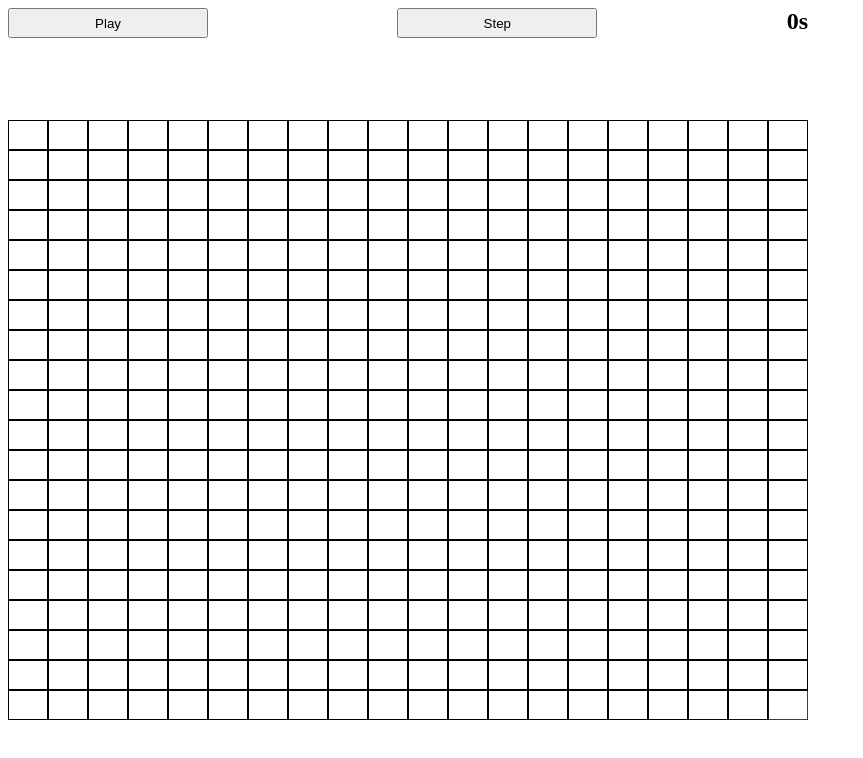
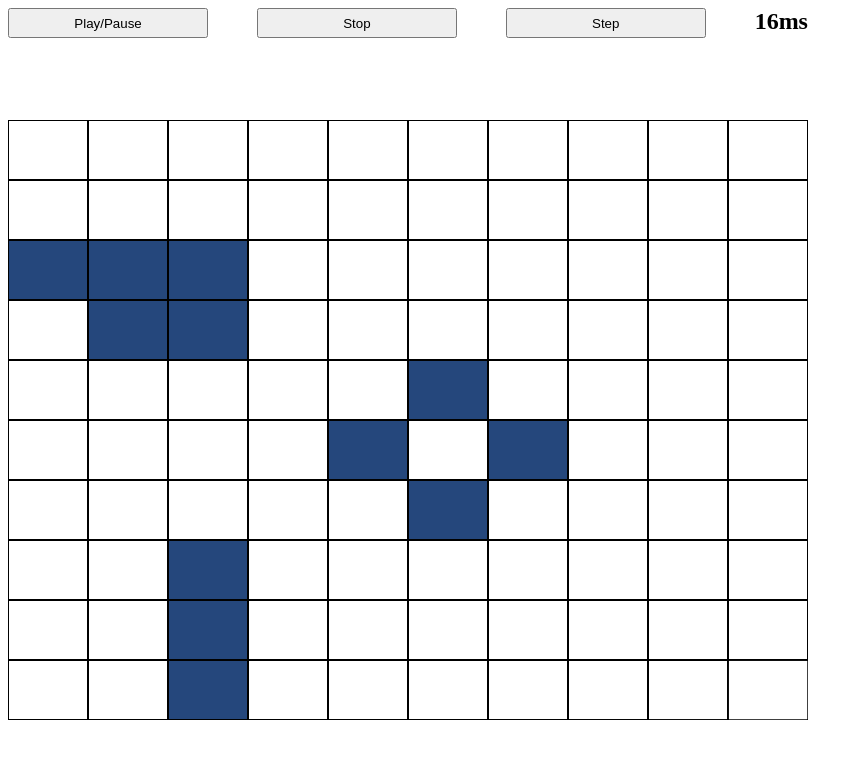
Before and after one commit to aparolin/game-of-life-js, a website with bundled scripts: page public/index.html in a window 1280 px wide. Both pictures are taken after a click on the button "Step". Shown: the whole page, without its empty margins (0-863 px from the left). Built offline with nearby package versions, Linux system fonts and the light colour scheme.

Commit message:
adjust clock + bugs

```diff
--- /dev/null
+++ b/public/Clock.js
@@ -0,0 +1,38 @@
+export default class Clock {
+  constructor() {
+    this._clock = document.getElementById('clock');
+    this._state = 'stopped';
+  }
+
+  start() {
+    this._state = 'running';
+    this._gameStartedAt = new Date();
+    this._update();
+  }
+
+  _update() {
+    const msElapsed = new Date() - this._gameStartedAt;
+    this._clock.textContent = msElapsed + 'ms';
+    this._clock.style.fontWeight = 'bold';
+
+    if (this._state === 'running') {
+      requestAnimationFrame(this._update.bind(this));
+    }
+  }
+
+  stop() {
+    this._state = 'stopped';
+  }
+
+  pause() {
+    this._state = 'paused';
+  }
+
+  resume() {
+    if (this._state === 'stopped') {
+      this.start();
+    }
+
+    this._update();
+  }
+}
--- a/public/View.js
+++ b/public/View.js
@@ -13,15 +13,13 @@ export default class View{
     this._bufferCtx = this._bufferCanvas.getContext('2d');
   }
 
-  drawGrid(rows, cols, initialState){
+  drawGrid(initialState){
     if (!initialState){
       throw new Error('initialState is mandatory');
     }
 
-    this._validateInitialState(rows, cols, initialState);
-
-    this._rows = rows;
-    this._cols = cols;
+    this._rows = initialState.length;
+    this._cols = initialState[0].length;
     this._rowHeight = this._canvas.height / this._rows;
     this._colWidth = this._canvas.width / this._cols;
 
@@ -32,16 +30,6 @@ export default class View{
     this.saveState();
 
     this.redraw();
-  }
-
-  _validateInitialState(rows, cols, initialState){
-    if (!Array.isArray(initialState) || !Array.isArray(initialState[0])){
-      throw new Error('initialState expected to be a matrix!');
-    }
-
-    if (rows !== initialState.length || cols !== initialState[0].length){
-      throw new Error('initialState dimensions do not match provided "rows" and "cols" parameters');
-    }
   }
 
   setState(stateMatrix){
@@ -77,9 +65,7 @@ export default class View{
 
   _fillCell(cell, color){
     const startX = cell.col * this._colWidth;
-    const endX = startX + this._colWidth;
     const startY = cell.row * this._rowHeight;
-    const endY = startY + this._rowHeight;
 
     this._ctx.fillStyle = color;
     this._ctx.fillRect(startX, startY, this._colWidth, this._rowHeight);
@@ -124,33 +110,4 @@ export default class View{
       col: Math.floor(col)
     };
   }
-
-  startClock(){
-    const clock = document.getElementById("clock");
-    const startTime = new Date();
-
-    const playButton = document.getElementById("playbutton");
-    playButton.innerText = 'Stop';
-
-    this._continueUpdatingClock = true;
-    this._gameStartedAt = new Date();
-    this._updateClock();
-  }
-
-  _updateClock(){
-    const secondsElapsed = new Date() - this._gameStartedAt;
-    clock.textContent = secondsElapsed + 'ms';
-    clock.style.fontWeight = 'bold';
-
-    if (this._continueUpdatingClock){
-      requestAnimationFrame(this._updateClock.bind(this));
-    }
-  }
-
-  stopClock(){
-    const playButton = document.getElementById("playbutton");
-    playButton.innerText = 'Play';
-
-    this._continueUpdatingClock = false;
-  }
 }
--- a/public/game.js
+++ b/public/game.js
@@ -1,4 +1,5 @@
-import View from './View.js'
+import View from './View.js';
+import Clock from './Clock.js';
 
 function createInitialState(rows, cols){
   let state = new Array(rows);
@@ -35,6 +36,8 @@ function checkNeighboorhood(cell){
       if (rowOffset === 0 && colOffset === 0){
         continue;
       }
+
+      //check neighbor
       if (gameState[row + rowOffset][col + colOffset] === 1){
         liveNeighbors++;
       } else {
@@ -60,6 +63,7 @@ function run(){
       let curCel = gameState[row][col];
       const neighborhood = checkNeighboorhood({row, col});
 
+      //apply rules
       if (curCel === 1 && neighborhood.live < 2){
         newGameState[row][col] = 0;
       }
@@ -84,22 +88,26 @@ let state = 'stopped';
 const canvas = document.getElementById('canvas');
 const gameView = new View(canvas);
 
-//let gameState = [
-//   [0, 0, 0, 0, 0],
-//   [0, 0, 0, 0, 0],
-//   [0, 0, 1, 0, 0],
-//   [0, 0, 0, 0, 0],
-//   [0, 0, 0, 0, 0]
-// ]
-let gameState = createInitialState(20,20);
-gameView.drawGrid(20,20, gameState);
+let gameState = [
+  [0, 0, 0, 0, 0, 0, 0, 0, 0, 0],
+  [0, 0, 0, 1, 1, 0, 0, 0, 0, 0],
+  [1, 1, 0, 0, 0, 0, 0, 0, 0, 0],
+  [0, 1, 0, 0, 0, 0, 0, 0, 0, 0],
+  [0, 1, 0, 0, 0, 1, 0, 0, 0, 0],
+  [0, 0, 0, 0, 1, 0, 1, 0, 0, 0],
+  [0, 0, 0, 0, 0, 1, 0, 0, 0, 0],
+  [0, 0, 0, 0, 0, 0, 0, 0, 0, 0],
+  [0, 1, 1, 1, 0, 0, 0, 0, 0, 0],
+  [0, 0, 0, 0, 0, 0, 0, 0, 0, 0],
+]
+// let gameState = createInitialState(10,10);
+gameView.drawGrid(gameState);
 
 gameView.onMouseMove(event => {
   gameView.highlightCell(event.cell);
 })
 
 gameView.onMouseClick(event => {
-  console.log(`You clicked on cell ${event.cell.row}, ${event.cell.col}`);
   const cell = event.cell;
 
   let selected = true;
@@ -112,19 +120,25 @@ gameView.onMouseClick(event => {
   gameView.setCellSelected(event.cell, selected);
 });
 
-const playButton = document.getElementById('playbutton');
-playButton.addEventListener('click', () => {
+const gameClock = new Clock();
+document.getElementById('playbutton').addEventListener('click', () => {
   if (state === 'playing'){
-    gameView.stopClock();
-    state = 'stopped';
+    gameClock.pause();
+    state = 'paused';
   } else {
     state = 'playing';
-    gameView.startClock();
+    gameClock.resume();
     run();
   }
 });
 
-const stepButton = document.getElementById('stepbutton');
-stepButton.addEventListener('click', () => {
+document.getElementById('stopbutton').addEventListener('click', () => {
+  gameClock.stop();
+  state = 'stopped';
+})
+
+document.getElementById('stepbutton').addEventListener('click', () => {
+  gameClock.resume();
   run();
+  gameClock.pause();
 })
--- a/public/index.html
+++ b/public/index.html
@@ -5,8 +5,9 @@
   </head>
   <body>
     <div class="toolbar">
-        <button id="playbutton" class="play-button">Play</button>
-        <button id="stepbutton" class="play-button">Step</button>
+        <button id="playbutton">Play/Pause</button>
+        <button id="stopbutton">Stop</button>
+        <button id="stepbutton">Step</button>
         <span id="clock"><b>0s</b></span>
     </div>
     <canvas id="canvas" width="800" height="600"></canvas>
--- a/public/style.css
+++ b/public/style.css
@@ -10,7 +10,7 @@ body {
   font-size: 24px;
 }
 
-.play-button{
+button{
   width: 200px;
   height: 30px;
 }
```
Also changed, not shown: .eslintrc.json.
